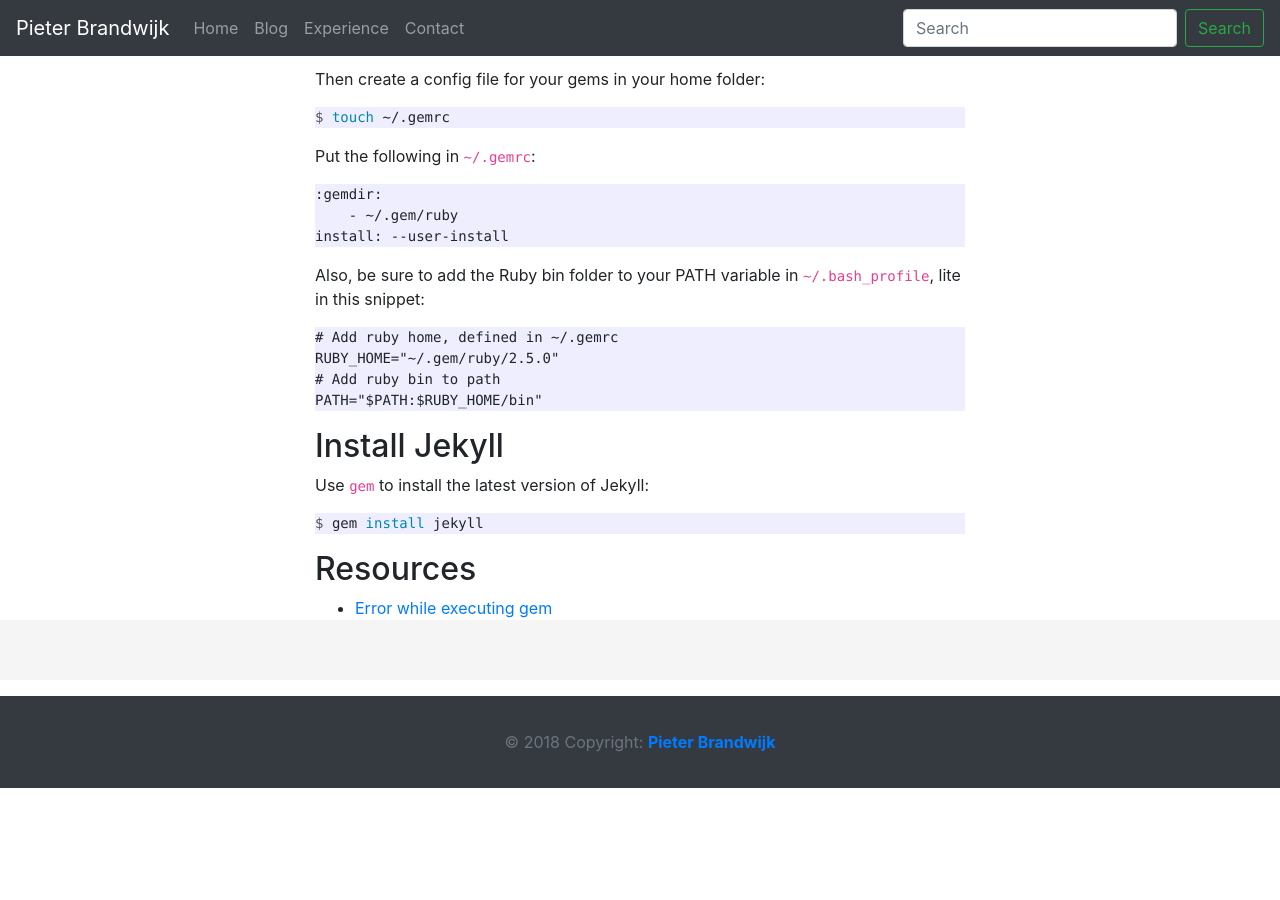
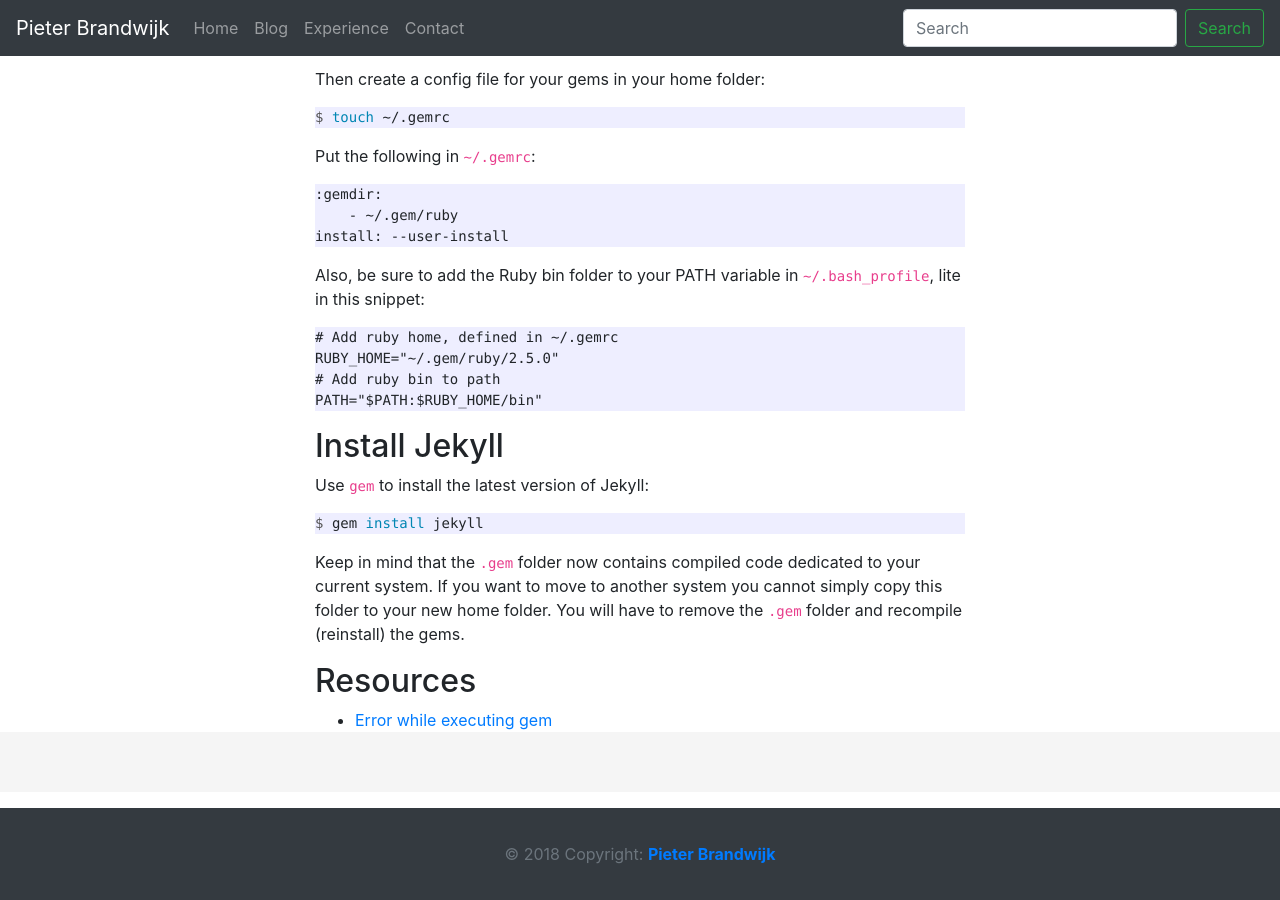
Before and after one commit to pbrandwijk/pbrandwijk.github.io, a Jekyll site: the page built from _posts/2018-05-19-installing-jekyll-from-gem.md, in a window 1280 px wide and 900 px high, scrolled down 440 px. Built offline with Jekyll 4.4.1, drawn with Linux system fonts in a browser that asks for light colours; nearby versions of some CDN libraries; comment, search, counter and statistics services are not loaded; before the commit the page ends 1228 px from its top, so only the background shows below that.

````diff
--- a/_posts/2018-05-19-installing-jekyll-from-gem.md
+++ b/_posts/2018-05-19-installing-jekyll-from-gem.md
@@ -43,6 +43,8 @@
 $ gem install jekyll
 ```
 
+Keep in mind that the `.gem` folder now contains compiled code dedicated to your current system. If you want to move to another system you cannot simply copy this folder to your new home folder. You will have to remove the `.gem` folder and recompile (reinstall) the gems.
+
 ## Resources
 - [Error while executing gem][stack]
 
````
